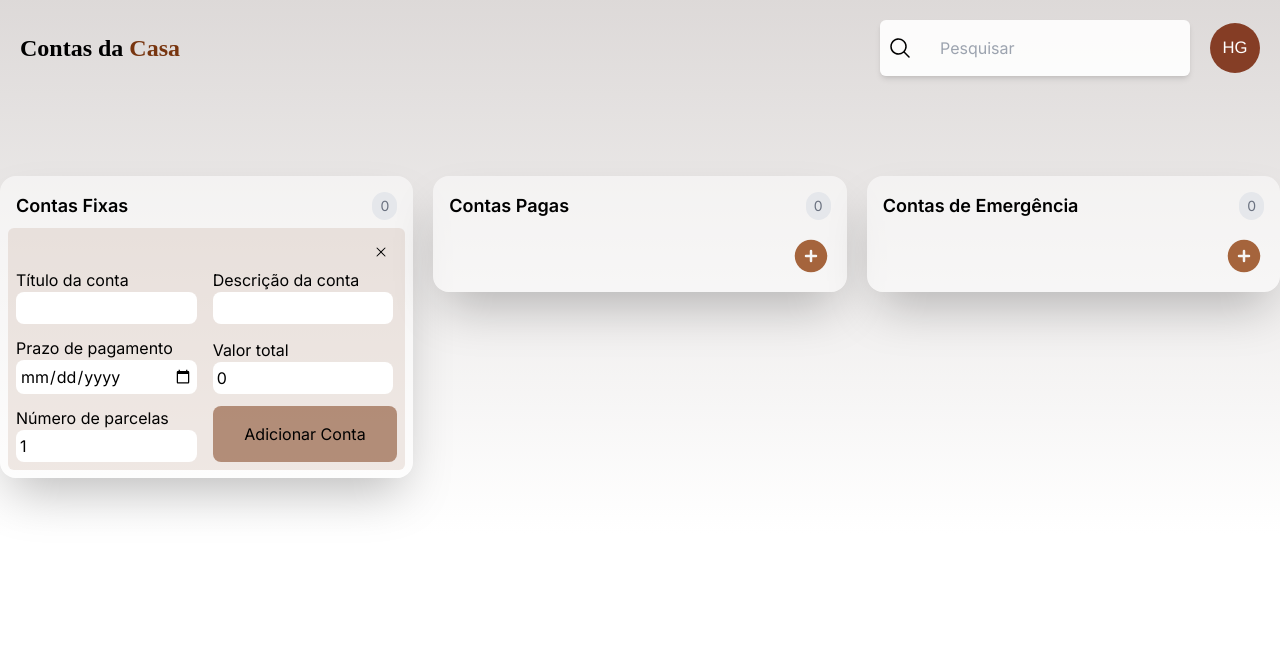
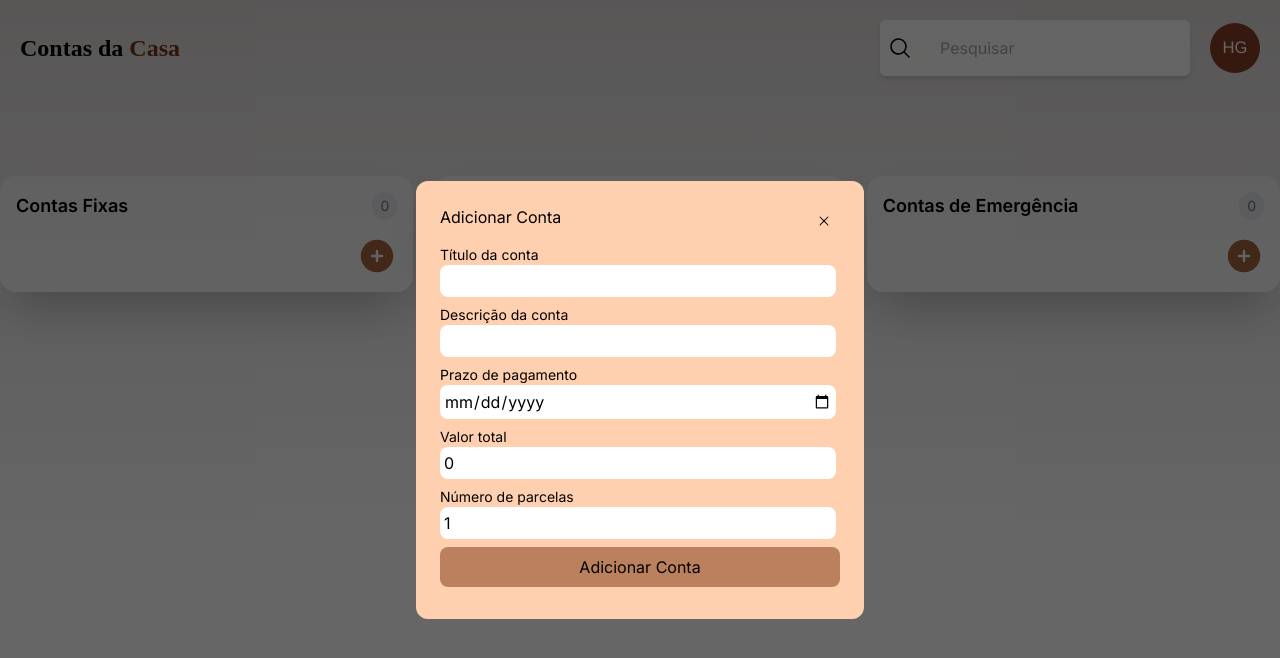
Before and after one commit to humbertocxc/house-bills-client, a Next.js app: page / in a window 1280 px wide. Both pictures are taken after a click on the button 377 px from the left and 256 px from the top of the page. Shown: the top 658 px of the page. Built offline with nearby package versions, Linux system fonts and the light colour scheme.

Commit message:
create bill modal

```diff
--- a/src/components/Card.tsx
+++ b/src/components/Card.tsx
@@ -2,15 +2,13 @@ import { DraggableProvidedDragHandleProps, DraggableProvidedDraggableProps } fro
 import { XCircleIcon } from "@heroicons/react/24/solid"
 
 interface ICard {
-  index: number,
   bill: Bill,
-  id: TypedColumn,
   innerRef: (element: HTMLElement | null) => void,
   draggableProps: DraggableProvidedDraggableProps,
   dragHandleProps?: DraggableProvidedDragHandleProps | null,
 }
 
-export default function Card({ bill, id, index, innerRef, dragHandleProps, draggableProps }: ICard) {
+export default function Card({ bill, innerRef, dragHandleProps, draggableProps }: ICard) {
   return (
     <div
       className="bg-white rounded-md space-y-2 drop-shadow-md"
--- a/src/components/Column.tsx
+++ b/src/components/Column.tsx
@@ -3,6 +3,7 @@ import { PlusCircleIcon } from "@heroicons/react/24/solid"
 import { useState } from "react"
 import Card from "./Card"
 import NewBillForm from "./NewBill"
+import ModalContainer from "./ModalContainer"
 
 interface IColumn {
   id: TypedColumn,
@@ -59,8 +60,6 @@ export default function Column({ id, bills, index }: IColumn) {
                       {(provided) => (
                         <Card
                           bill={bill}
-                          index={index}
-                          id={id}
                           innerRef={provided.innerRef}
                           draggableProps={provided.draggableProps}
                           dragHandleProps={provided.dragHandleProps}
@@ -69,22 +68,20 @@ export default function Column({ id, bills, index }: IColumn) {
                     </Draggable>
                   ))}
 
+                  <div className="flex items-end justify-end p-2">
+                    <button className="text-amber-800/80 hover:text-amber-800">
+                      <PlusCircleIcon className="h-10 w-10" onClick={handleToggleModal} />
+                    </button>
+                  </div>
+
                   {provided.placeholder}
-
-                  {showModal
-                    ? <NewBillForm columnId={id} hide={handleToggleModal} />
-                    : (
-                      <div className="flex items-end justify-end p-2">
-                        <button className="text-amber-800/80 hover:text-amber-800">
-                          <PlusCircleIcon className="h-10 w-10" onClick={handleToggleModal} />
-                        </button>
-                      </div>
-                    )
-                  }
                 </div>
               </div>
             )}
           </Droppable>
+          <ModalContainer modalTitle="Adicionar Conta" hide={handleToggleModal} isOpen={showModal}>
+            <NewBillForm columnId={id} hide={handleToggleModal} />
+          </ModalContainer>
         </div>
       )}
       </Draggable>
--- a/src/components/Field.tsx
+++ /dev/null
@@ -1,16 +0,0 @@
-import { FieldAttributes, FormikErrors, Field as FormikField } from "formik";
-
-interface IField extends FieldAttributes<any> {
-  label: string,
-  error?: string | FormikErrors<Date>,
-}
-
-export default function Field({ error, label, ...rest }: IField) {
-  return (
-    <div className="flex flex-col justify-end pr-1">
-      <p>{label}</p>
-      <FormikField {...rest} className="rounded-lg p-1" />
-      {error ? (<span className="text-red-500 text-xs font-semibold">{String(error)}</span>) : null}
-    </div>
-  )
-}
--- a/src/components/ModalContainer.tsx
+++ b/src/components/ModalContainer.tsx
@@ -13,7 +13,7 @@ export default function ModalContainer({ children, hide, isOpen, modalTitle }: I
   return (
     <Dialog open={isOpen} onClose={hide}>
       <div className="fixed inset-0 flex w-screen h-screen bg-black/60 items-center justify-center">
-        <Dialog.Panel className="w-full max-w-md p-6 rounded-xl bg-orange-200">
+        <Dialog.Panel className="w-full max-w-md p-6 rounded-xl bg-bgModal">
           <div className="flex justify-between">
             <Dialog.Title>{modalTitle}</Dialog.Title>
             <button type="button" className="float-right outline-none" onClick={hide}>
--- a/src/components/NewBill/index.tsx
+++ b/src/components/NewBill/index.tsx
@@ -1,9 +1,8 @@
-import { XMarkIcon } from "@heroicons/react/24/solid";
 import { Form, Formik } from "formik";
 import { v4 as uuid } from "uuid";
 import BillSchema from "./schema";
 import { defaultValues } from "./defaultValues";
-import Field from "../Field";
+import TextField from "../TextField";
 import { createBill } from "../../../utils/createBill";
 import { useBoardStore } from "@/app/store";
 
@@ -31,25 +30,20 @@ export default function NewBillForm({ columnId, hide }: INewBill) {
   }
 
   return (
-    <div className="p-2 bg-amber-900/10 rounded-md">
-      <div className="flex flex-1 justify-end">
-        <button type="button" onClick={hide}>
-          <XMarkIcon className="w-4 h-4 m-2" />
-        </button>
-      </div>
+    <div>
       <Formik
         initialValues={defaultValues}
         validationSchema={BillSchema}
         onSubmit={handleSubmit}
       >
         {({ errors }) => (
-          <Form className="gap-3 grid grid-cols-2">
-            <Field className="col-span-3" label="Título da conta" error={errors.title} name="title" type="text" />
-            <Field className="col-span-3" label="Descrição da conta" error={errors.description} name="description" type="text" />
-            <Field label="Prazo de pagamento" error={errors.dueDate} name="dueDate" type="date" />
-            <Field label="Valor total" error={errors.totalValue} name="totalValue" type="number" />
-            <Field label="Número de parcelas" error={errors.totalInstallments} name="totalInstallments" type="number" />
-            <button className="bg-amber-900/50 hover:bg-amber-900/60 rounded-lg py-2" type="submit">Adicionar Conta</button>
+          <Form className="space-y-2 py-2">
+            <TextField label="Título da conta" error={errors.title} name="title" type="text" />
+            <TextField label="Descrição da conta" error={errors.description} name="description" type="text" />
+            <TextField label="Prazo de pagamento" error={errors.dueDate} name="dueDate" type="date" />
+            <TextField label="Valor total" error={errors.totalValue} name="totalValue" type="number" />
+            <TextField label="Número de parcelas" error={errors.totalInstallments} name="totalInstallments" type="number" />
+            <button className="bg-amber-900/50 hover:bg-amber-900/60 rounded-lg p-2 w-full" type="submit">Adicionar Conta</button>
           </Form>
         )}
       </Formik>
--- /dev/null
+++ b/src/components/TextField.tsx
@@ -0,0 +1,16 @@
+import { FieldAttributes, FormikErrors, Field } from "formik";
+
+interface ITextField extends FieldAttributes<any> {
+  label: string,
+  error?: string | FormikErrors<Date>,
+}
+
+export default function TextField({ error, label, ...rest }: ITextField) {
+  return (
+    <div className="flex flex-col justify-end pr-1">
+      <p className="text-sm">{label}</p>
+      <Field {...rest} className="rounded-lg p-1 outline-none" />
+      {error ? (<span className="text-red-500 text-xs font-semibold">{String(error)}</span>) : null}
+    </div>
+  )
+}
--- a/tailwind.config.ts
+++ b/tailwind.config.ts
@@ -13,6 +13,7 @@ const config: Config = {
       },
       colors: {
         bgInit: '#55423d',
+        bgModal: '#ffd0af',
       }
     },
   },
```
